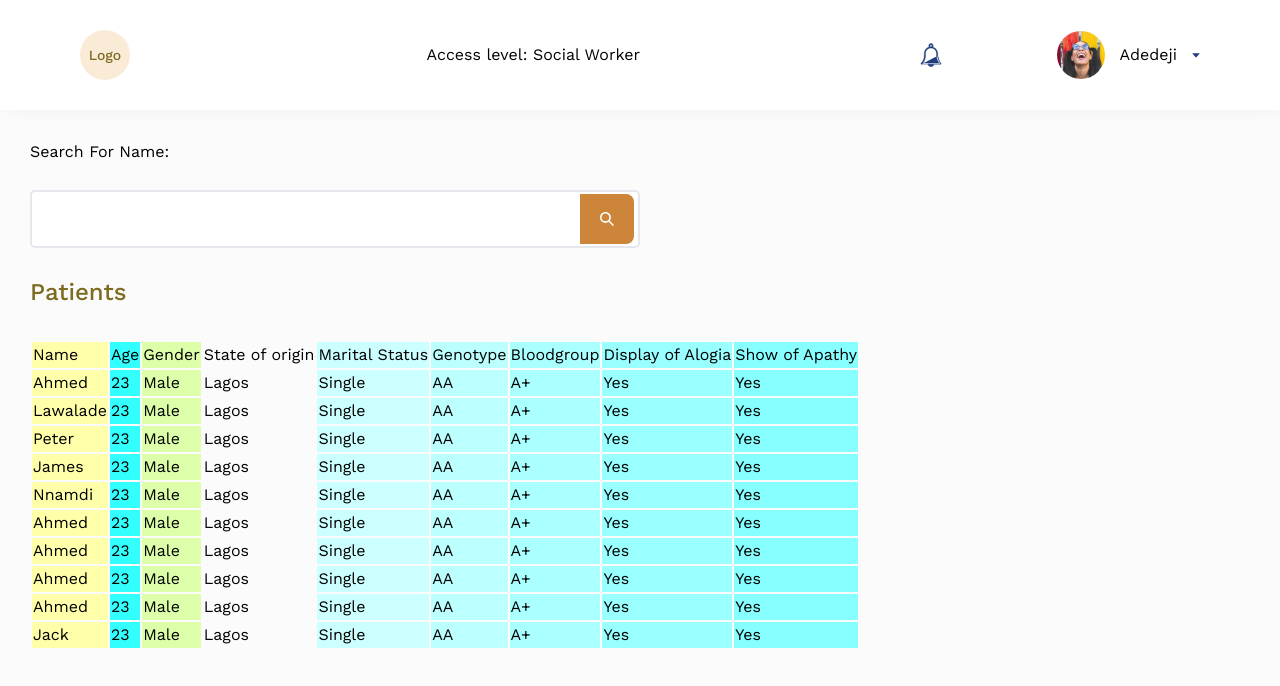
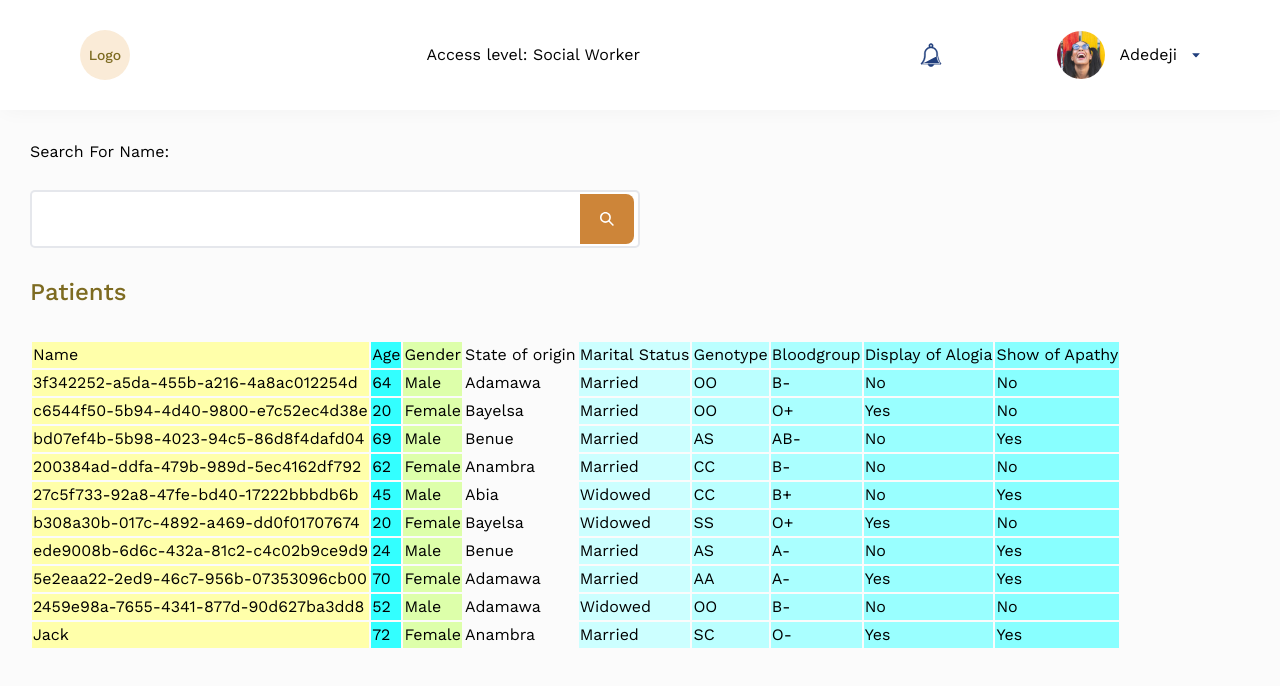
Before and after one commit to Onyelaudochukwuka/authoritative-access, a React (Create React App) app: page /dashboard/users in a window 1280 px wide. Shown: the top 686 px of the page. Built offline with nearby package versions, Linux system fonts and the light colour scheme.

Commit message:
made data random

```diff
--- a/src/components/molecules/Table/index.tsx
+++ b/src/components/molecules/Table/index.tsx
@@ -1,9 +1,50 @@
+/* eslint-disable no-nested-ternary */
 import React, { FC, useState } from 'react';
+
+import { faker } from '@faker-js/faker';
 
 import { useAppSelector } from '../../../utils/hooks';
 import { TableHeader, TableRow } from '../../atoms';
 
 // import style from './index.module.css';
+const bloodGroup = [
+  'A+',
+  'A-',
+  'B+',
+  'B-',
+  'AB+',
+  'AB-',
+  'O+',
+  'O-',
+];
+// an array of genotypes
+const genotype = [
+  'AA',
+  'AS',
+  'SS',
+  'AC',
+  'CC',
+  'SC',
+  'AO',
+  'OO',
+  'SO',
+];
+
+// list of 7 nigeria states
+const states = [
+  'Abia',
+  'Adamawa',
+  'Akwa Ibom',
+  'Anambra',
+  'Bauchi',
+  'Bayelsa',
+  'Benue',
+];
+// marital status
+const maritalStatus = ['Single', 'Married', 'Divorced', 'Widowed'];
+const gender = ['Male', 'Female'];
+const choices = ['Yes', 'No'];
+const getRandomValue = (array: string[]) => array[Math.floor(Math.random() * array.length)];
 
 interface ITable {}
 export interface FilteredQuery {
@@ -32,69 +73,69 @@ const Table: FC<ITable> = () => {
       id: 1,
       data: [
         {
-          value: 'Name',
+          value: 'uuid',
           level: 4,
-          data: 'Ahmed',
+          data: faker.datatype.uuid(),
         },
         {
           value: 'Age',
           level: 4,
-          data: 23,
+          data: Math.floor(Math.random() * 60) + 20,
         },
         {
           value: 'Gender',
           level: 4,
-          data: 'Male',
+          data: getRandomValue(gender),
         },
         {
           value: 'State of origin',
           level: 4,
-          data: 'Lagos',
+          data: getRandomValue(states),
         },
         {
           value: 'Marital Status',
           level: 4,
-          data: 'Single',
+          data: getRandomValue(maritalStatus),
         },
         {
           value: 'Genotype',
           level: 4,
-          data: 'AA',
+          data: getRandomValue(genotype),
         },
         {
           value: 'Bloodgroup',
           level: 4,
-          data: 'A+',
+          data: getRandomValue(bloodGroup),
         },
         {
           value: 'Display of Alogia',
           level: 4,
-          data: 'Yes',
+          data: getRandomValue(choices),
         },
         {
           value: 'Show of Apathy',
           level: 4,
-          data: 'Yes',
+          data: getRandomValue(choices),
         },
         {
           value: 'Third Person Auditory Hallucination',
           level: 1,
-          data: 'Yes',
+          data: getRandomValue(choices),
         },
         {
           value: 'Delusion of Control',
           level: 3,
-          data: 'Yes',
+          data: getRandomValue(choices),
         },
         {
           value: 'Thought Echo',
           level: 2,
-          data: 'Yes',
+          data: getRandomValue(choices),
         },
         {
           value: 'Insersion or Withdrawal',
           level: 2,
-          data: 'Yes',
+          data: getRandomValue(choices),
         },
       ],
     },
@@ -102,69 +143,71 @@ const Table: FC<ITable> = () => {
       id: 2,
       data: [
         {
-          value: 'Name',
+          value: 'uuid',
           level: 4,
-          data: 'Lawalade',
+          data: faker.datatype.uuid(),
         },
         {
           value: 'Age',
           level: 4,
-          data: 23,
+          data: Math.floor(Math.random() * 60) + 20,
         },
         {
           value: 'Gender',
           level: 4,
-          data: 'Male',
+          data: getRandomValue(gender),
         },
         {
           value: 'State of origin',
           level: 4,
-          data: 'Lagos',
+          data: getRandomValue(states),
         },
         {
           value: 'Marital Status',
           level: 4,
-          data: 'Single',
+          data: getRandomValue(maritalStatus),
         },
         {
           value: 'Genotype',
           level: 4,
-          data: 'AA',
+          data: [getRandomValue(genotype), 'AO', 'BB', 'BO', 'OO', 'AB'][
+            Math.floor(Math.random() * 6)
+          ],
         },
         {
           value: 'Bloodgroup',
           level: 4,
-          data: 'A+',
+          data: getRandomValue(bloodGroup),
         },
         {
           value: 'Display of Alogia',
           level: 4,
-          data: 'Yes',
+          data: getRandomValue(choices),
         },
         {
           value: 'Show of Apathy',
           level: 4,
-          data: 'Yes',
+          data: getRandomValue(choices),
         },
         {
           value: 'Third Person Auditory Hallucination',
           level: 1,
-          data: 'Yes',
+          data: getRandomValue(choices),
         },
         {
           value: 'Delusion of Control',
           level: 3,
-          data: 'Yes',
+          data: getRandomValue(choices),
         },
         {
           value: 'Thought Echo',
           level: 2,
-          data: 'Yes',
+          data: getRandomValue(choices),
         },
         {
           value: 'Insersion or Withdrawal',
           level: 2,
-          data: 'Yes',
+          data: getRandomValue(choices),
         },
       ],
     },
@@ -172,69 +215,69 @@ const Table: FC<ITable> = () => {
       id: 3,
       data: [
         {
-          value: 'Name',
+          value: 'uuid',
           level: 4,
-          data: 'Peter',
+          data: faker.datatype.uuid(),
         },
         {
           value: 'Age',
           level: 4,
-          data: 23,
+          data: Math.floor(Math.random() * 60) + 20,
         },
         {
           value: 'Gender',
           level: 4,
-          data: 'Male',
+          data: getRandomValue(gender),
         },
         {
           value: 'State of origin',
           level: 4,
-          data: 'Lagos',
+          data: getRandomValue(states),
         },
         {
           value: 'Marital Status',
           level: 4,
-          data: 'Single',
+          data: getRandomValue(maritalStatus),
         },
         {
           value: 'Genotype',
           level: 4,
-          data: 'AA',
+          data: getRandomValue(genotype),
         },
         {
           value: 'Bloodgroup',
           level: 4,
-          data: 'A+',
+          data: getRandomValue(bloodGroup),
         },
         {
           value: 'Display of Alogia',
           level: 4,
-          data: 'Yes',
+          data: getRandomValue(choices),
         },
         {
           value: 'Show of Apathy',
           level: 4,
-          data: 'Yes',
+          data: getRandomValue(choices),
         },
         {
           value: 'Third Person Auditory Hallucination',
           level: 1,
-          data: 'Yes',
+          data: getRandomValue(choices),
         },
         {
           value: 'Delusion of Control',
           level: 3,
-          data: 'Yes',
+          data: getRandomValue(choices),
         },
         {
           value: 'Thought Echo',
           level: 2,
-          data: 'Yes',
+          data: getRandomValue(choices),
         },
         {
           value: 'Insersion or Withdrawal',
           level: 2,
-          data: 'Yes',
+          data: getRandomValue(choices),
         },
       ],
     },
@@ -242,69 +285,69 @@ const Table: FC<ITable> = () => {
       id: 4,
       data: [
         {
-          value: 'Name',
+          value: 'uuid',
           level: 4,
-          data: 'James',
+          data: faker.datatype.uuid(),
         },
         {
           value: 'Age',
           level: 4,
-          data: 23,
+          data: Math.floor(Math.random() * 60) + 20,
         },
         {
           value: 'Gender',
           level: 4,
-          data: 'Male',
+          data: getRandomValue(gender),
         },
         {
           value: 'State of origin',
           level: 4,
-          data: 'Lagos',
+          data: getRandomValue(states),
         },
         {
           value: 'Marital Status',
           level: 4,
-          data: 'Single',
+          data: getRandomValue(maritalStatus),
         },
         {
           value: 'Genotype',
           level: 4,
-          data: 'AA',
+          data: getRandomValue(genotype),
         },
         {
           value: 'Bloodgroup',
           level: 4,
-          data: 'A+',
+          data: getRandomValue(bloodGroup),
         },
         {
           value: 'Display of Alogia',
           level: 4,
-          data: 'Yes',
+          data: getRandomValue(choices),
         },
         {
           value: 'Show of Apathy',
           level: 4,
-          data: 'Yes',
+          data: getRandomValue(choices),
         },
         {
           value: 'Third Person Auditory Hallucination',
           level: 1,
-          data: 'Yes',
+          data: getRandomValue(choices),
         },
         {
           value: 'Delusion of Control',
           level: 3,
-          data: 'Yes',
+          data: getRandomValue(choices),
         },
         {
           value: 'Thought Echo',
           level: 2,
-          data: 'Yes',
+          data: getRandomValue(choices),
         },
         {
           value: 'Insersion or Withdrawal',
           level: 2,
-          data: 'Yes',
+          data: getRandomValue(choices),
         },
       ],
     },
@@ -312,69 +355,69 @@ const Table: FC<ITable> = () => {
       id: 5,
       data: [
         {
-          value: 'Name',
+          value: 'uuid',
           level: 4,
-          data: 'Nnamdi',
+          data: faker.datatype.uuid(),
         },
         {
           value: 'Age',
           level: 4,
-          data: 23,
+          data: Math.floor(Math.random() * 60) + 20,
         },
         {
           value: 'Gender',
           level: 4,
-          data: 'Male',
+          data: getRandomValue(gender),
         },
         {
           value: 'State of origin',
           level: 4,
-          data: 'Lagos',
+          data: getRandomValue(states),
         },
         {
           value: 'Marital Status',
           level: 4,
-          data: 'Single',
+          data: getRandomValue(maritalStatus),
         },
         {
           value: 'Genotype',
           level: 4,
-          data: 'AA',
+          data: getRandomValue(genotype),
         },
         {
           value: 'Bloodgroup',
           level: 4,
-          data: 'A+',
+          data: getRandomValue(bloodGroup),
         },
         {
           value: 'Display of Alogia',
           level: 4,
-          data: 'Yes',
+          data: getRandomValue(choices),
         },
         {
           value: 'Show of Apathy',
           level: 4,
-          data: 'Yes',
+          data: getRandomValue(choices),
         },
         {
           value: 'Third Person Auditory Hallucination',
           level: 1,
-          data: 'Yes',
+          data: getRandomValue(choices),
         },
         {
           value: 'Delusion of Control',
           level: 3,
-          data: 'Yes',
+          data: getRandomValue(choices),
         },
         {
           value: 'Thought Echo',
           level: 2,
-          data: 'Yes',
+          data: getRandomValue(choices),
         },
         {
           value: 'Insersion or Withdrawal',
           level: 2,
-          data: 'Yes',
+          data: getRandomValue(choices),
         },
       ],
     },
@@ -382,69 +425,69 @@ const Table: FC<ITable> = () => {
       id: 6,
       data: [
         {
-          value: 'Paul',
+          value: 'uuid',
           level: 4,
-          data: 'Ahmed',
+          data: faker.datatype.uuid(),
         },
         {
           value: 'Age',
           level: 4,
-          data: 23,
+          data: Math.floor(Math.random() * 60) + 20,
         },
         {
           value: 'Gender',
           level: 4,
-          data: 'Male',
+          data: getRandomValue(gender),
         },
         {
           value: 'State of origin',
           level: 4,
-          data: 'Lagos',
+          data: getRandomValue(states),
         },
         {
           value: 'Marital Status',
           level: 4,
-          data: 'Single',
+          data: getRandomValue(maritalStatus),
         },
         {
           value: 'Genotype',
           level: 4,
-          data: 'AA',
+          data: getRandomValue(genotype),
         },
         {
           value: 'Bloodgroup',
           level: 4,
-          data: 'A+',
+          data: getRandomValue(bloodGroup),
         },
         {
           value: 'Display of Alogia',
           level: 4,
-          data: 'Yes',
+          data: getRandomValue(choices),
         },
         {
           value: 'Show of Apathy',
           level: 4,
-          data: 'Yes',
+          data: getRandomValue(choices),
         },
         {
           value: 'Third Person Auditory Hallucination',
           level: 1,
-          data: 'Yes',
+          data: getRandomValue(choices),
         },
         {
           value: 'Delusion of Control',
           level: 3,
-          data: 'Yes',
+          data: getRandomValue(choices),
         },
         {
           value: 'Thought Echo',
           level: 2,
-          data: 'Yes',
+          data: getRandomValue(choices),
         },
         {
           value: 'Insersion or Withdrawal',
           level: 2,
-          data: 'Yes',
+          data: getRandomValue(choices),
         },
       ],
     },
@@ -452,69 +495,69 @@ const Table: FC<ITable> = () => {
       id: 7,
       data: [
         {
-          value: 'Matthew',
+          value: 'uuid',
           level: 4,
-          data: 'Ahmed',
+          data: faker.datatype.uuid(),
         },
         {
           value: 'Age',
           level: 4,
-          data: 23,
+          data: Math.floor(Math.random() * 60) + 20,
         },
         {
           value: 'Gender',
           level: 4,
-          data: 'Male',
+          data: getRandomValue(gender),
         },
         {
           value: 'State of origin',
           level: 4,
-          data: 'Lagos',
+          data: getRandomValue(states),
         },
         {
           value: 'Marital Status',
           level: 4,
-          data: 'Single',
+          data: getRandomValue(maritalStatus),
         },
         {
           value: 'Genotype',
           level: 4,
-          data: 'AA',
+          data: getRandomValue(genotype),
         },
         {
           value: 'Bloodgroup',
           level: 4,
-          data: 'A+',
+          data: getRandomValue(bloodGroup),
         },
         {
           value: 'Display of Alogia',
           level: 4,
-          data: 'Yes',
+          data: getRandomValue(choices),
         },
         {
           value: 'Show of Apathy',
           level: 4,
-          data: 'Yes',
+          data: getRandomValue(choices),
         },
         {
           value: 'Third Person Auditory Hallucination',
           level: 1,
-          data: 'Yes',
+          data: getRandomValue(choices),
         },
         {
           value: 'Delusion of Control',
           level: 3,
-          data: 'Yes',
+          data: getRandomValue(choices),
         },
         {
           value: 'Thought Echo',
           level: 2,
-          data: 'Yes',
+          data: getRandomValue(choices),
         },
         {
           value: 'Insersion or Withdrawal',
           level: 2,
-          data: 'Yes',
+          data: getRandomValue(choices),
         },
       ],
     },
@@ -522,69 +565,69 @@ const Table: FC<ITable> = () => {
       id: 8,
       data: [
         {
-          value: 'Chris',
+          value: 'uuid',
           level: 4,
-          data: 'Ahmed',
+          data: faker.datatype.uuid(),
         },
         {
           value: 'Age',
           level: 4,
-          data: 23,
+          data: Math.floor(Math.random() * 60) + 20,
         },
         {
           value: 'Gender',
           level: 4,
-          data: 'Male',
+          data: getRandomValue(gender),
         },
         {
           value: 'State of origin',
           level: 4,
-          data: 'Lagos',
+          data: getRandomValue(states),
         },
         {
           value: 'Marital Status',
           level: 4,
-          data: 'Single',
+          data: getRandomValue(maritalStatus),
         },
         {
           value: 'Genotype',
           level: 4,
-          data: 'AA',
+          data: getRandomValue(genotype),
         },
         {
           value: 'Bloodgroup',
           level: 4,
-          data: 'A+',
+          data: getRandomValue(bloodGroup),
         },
         {
           value: 'Display of Alogia',
           level: 4,
-          data: 'Yes',
+          data: getRandomValue(choices),
         },
         {
           value: 'Show of Apathy',
           level: 4,
-          data: 'Yes',
+          data: getRandomValue(choices),
         },
         {
           value: 'Third Person Auditory Hallucination',
           level: 1,
-          data: 'Yes',
+          data: getRandomValue(choices),
         },
         {
           value: 'Delusion of Control',
           level: 3,
-          data: 'Yes',
+          data: getRandomValue(choices),
         },
         {
           value: 'Thought Echo',
           level: 2,
-          data: 'Yes',
+          data: getRandomValue(choices),
         },
         {
           value: 'Insersion or Withdrawal',
           level: 2,
-          data: 'Yes',
+          data: getRandomValue(choices),
         },
       ],
     },
@@ -592,69 +635,69 @@ const Table: FC<ITable> = () => {
       id: 9,
       data: [
         {
-          value: 'John',
+          value: 'uuid',
           level: 4,
-          data: 'Ahmed',
+          data: faker.datatype.uuid(),
         },
         {
           value: 'Age',
           level: 4,
-          data: 23,
+          data: Math.floor(Math.random() * 60) + 20,
         },
         {
           value: 'Gender',
           level: 4,
-          data: 'Male',
+          data: getRandomValue(gender),
         },
         {
           value: 'State of origin',
           level: 4,
-          data: 'Lagos',
+          data: getRandomValue(states),
         },
         {
           value: 'Marital Status',
           level: 4,
-          data: 'Single',
+          data: getRandomValue(maritalStatus),
         },
         {
           value: 'Genotype',
           level: 4,
-          data: 'AA',
+          data: getRandomValue(genotype),
         },
         {
           value: 'Bloodgroup',
           level: 4,
-          data: 'A+',
+          data: getRandomValue(bloodGroup),
         },
         {
           value: 'Display of Alogia',
           level: 4,
-          data: 'Yes',
+          data: getRandomValue(choices),
         },
         {
           value: 'Show of Apathy',
           level: 4,
-          data: 'Yes',
+          data: getRandomValue(choices),
         },
         {
           value: 'Third Person Auditory Hallucination',
           level: 1,
-          data: 'Yes',
+          data: getRandomValue(choices),
         },
         {
           value: 'Delusion of Control',
           level: 3,
-          data: 'Yes',
+          data: getRandomValue(choices),
         },
         {
           value: 'Thought Echo',
           level: 2,
-          data: 'Yes',
+          data: getRandomValue(choices),
         },
         {
           value: 'Insersion or Withdrawal',
           level: 2,
-          data: 'Yes',
+          data: getRandomValue(choices),
         },
       ],
     },
@@ -669,62 +712,62 @@ const Table: FC<ITable> = () => {
         {
           value: 'Age',
           level: 4,
-          data: 23,
+          data: Math.floor(Math.random() * 60) + 20,
         },
         {
           value: 'Gender',
           level: 4,
-          data: 'Male',
+          data: getRandomValue(gender),
         },
         {
           value: 'State of origin',
           level: 4,
-          data: 'Lagos',
+          data: getRandomValue(states),
         },
         {
           value: 'Marital Status',
           level: 4,
-          data: 'Single',
+          data: getRandomValue(maritalStatus),
         },
         {
           value: 'Genotype',
           level: 4,
-          data: 'AA',
+          data: getRandomValue(genotype),
         },
         {
           value: 'Bloodgroup',
           level: 4,
-          data: 'A+',
+          data: getRandomValue(bloodGroup),
         },
         {
           value: 'Display of Alogia',
           level: 4,
-          data: 'Yes',
+          data: getRandomValue(choices),
         },
         {
           value: 'Show of Apathy',
           level: 4,
-          data: 'Yes',
+          data: getRandomValue(choices),
         },
         {
           value: 'Third Person Auditory Hallucination',
           level: 1,
-          data: 'Yes',
+          data: getRandomValue(choices),
         },
         {
           value: 'Delusion of Control',
           level: 3,
-          data: 'Yes',
+          data: getRandomValue(choices),
         },
         {
           value: 'Thought Echo',
           level: 2,
-          data: 'Yes',
+          data: getRandomValue(choices),
         },
         {
           value: 'Insersion or Withdrawal',
           level: 2,
-          data: 'Yes',
+          data: getRandomValue(choices),
         },
       ],
     },
```
